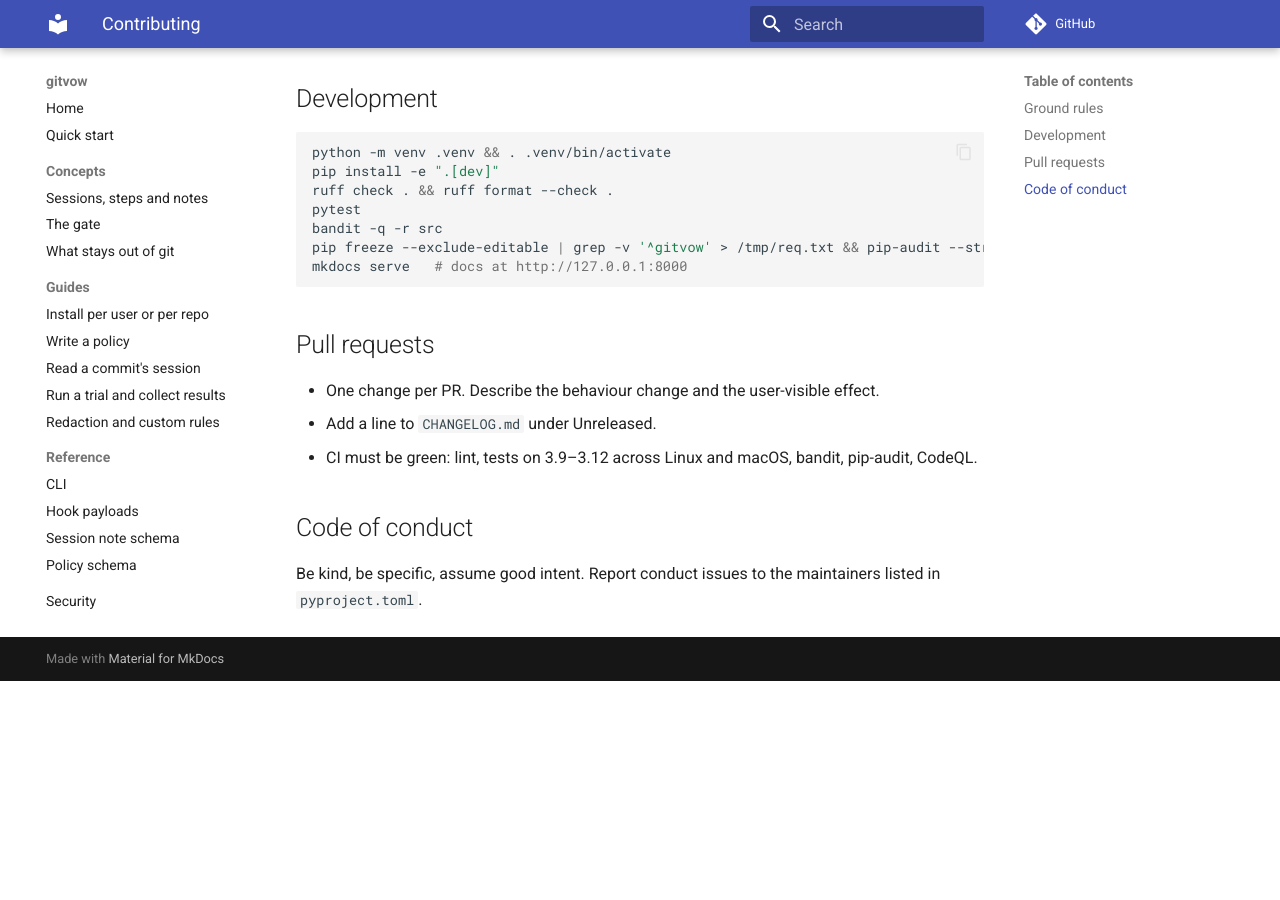
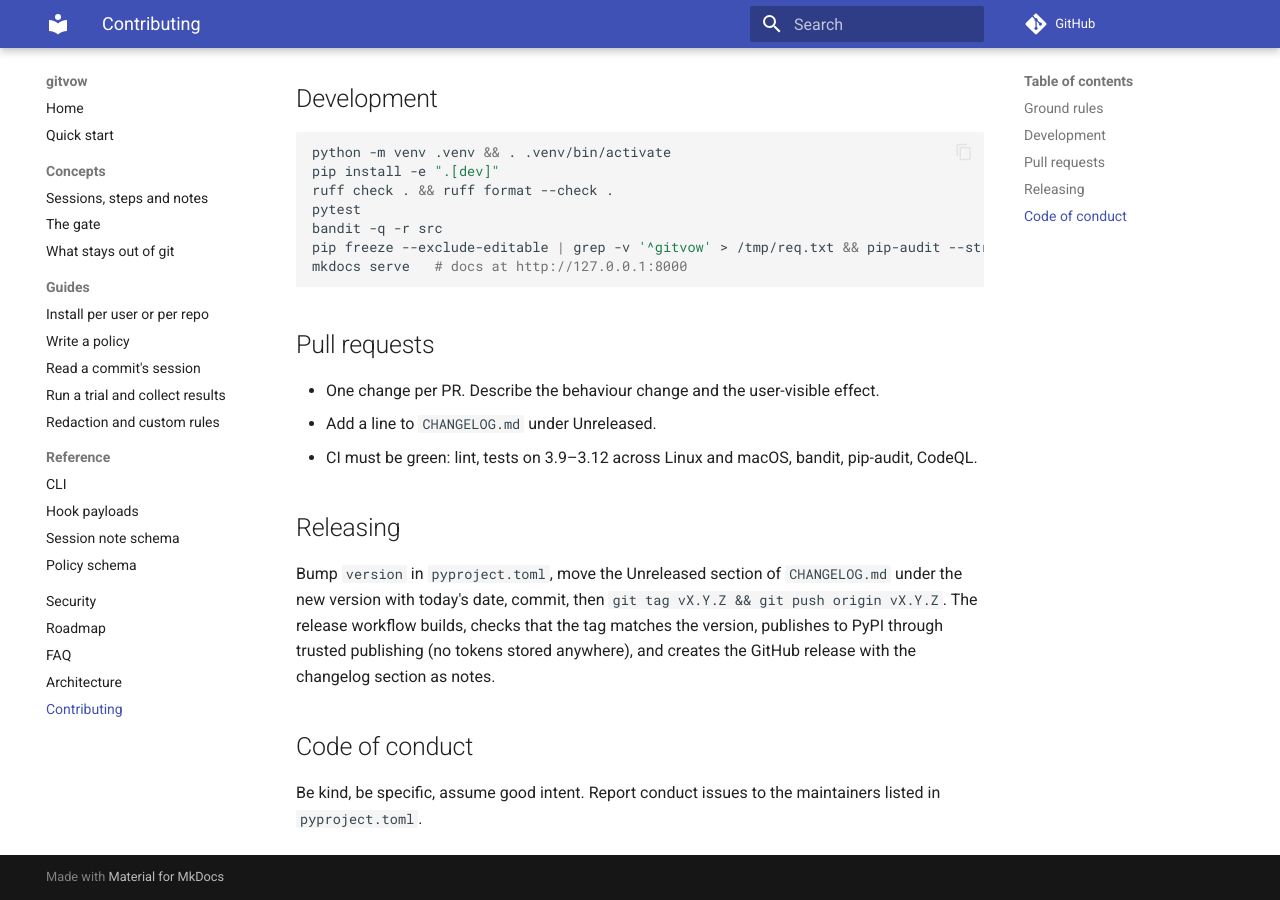
Before and after one commit to wirevow/gitvow, an MkDocs documentation site: the page built from docs/contributing.md, in a window 1280 px wide and 900 px high, scrolled down 602 px. Built offline with MkDocs 1.6.1 and Material for MkDocs 9.7.7, drawn with Linux system fonts in a browser that asks for light colours; comment, search, counter and statistics services are not loaded; before the commit the page ends 1283 px from its top, so only the background shows below that.

Commit message:
Release workflow: build, verify tag, publish to PyPI via trusted publishing, GitHub release
Co-Authored-By: Claude Fable 5.1 <noreply@anthropic.com>

```diff
--- a/docs/contributing.md
+++ b/docs/contributing.md
@@ -26,5 +26,8 @@ mkdocs serve   # docs at http://127.0.0.1:8000
 - Add a line to `CHANGELOG.md` under Unreleased.
 - CI must be green: lint, tests on 3.9–3.12 across Linux and macOS, bandit, pip-audit, CodeQL.
 
+## Releasing
+Bump `version` in `pyproject.toml`, move the Unreleased section of `CHANGELOG.md` under the new version with today's date, commit, then `git tag vX.Y.Z && git push origin vX.Y.Z`. The release workflow builds, checks that the tag matches the version, publishes to PyPI through trusted publishing (no tokens stored anywhere), and creates the GitHub release with the changelog section as notes.
+
 ## Code of conduct
 Be kind, be specific, assume good intent. Report conduct issues to the maintainers listed in `pyproject.toml`.
```
Also changed, not shown: CONTRIBUTING.md (+3 -0 lines), 1 other file.
